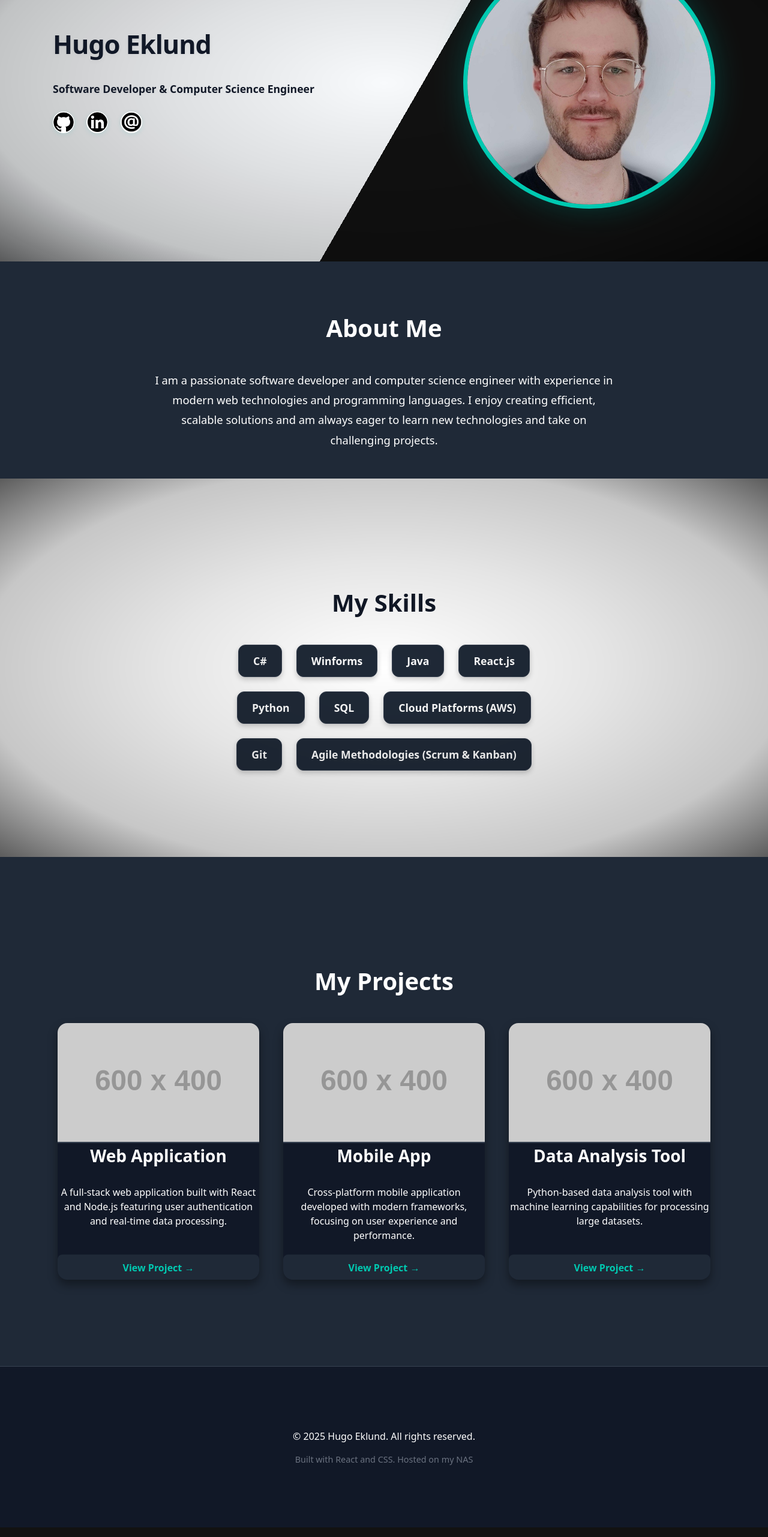
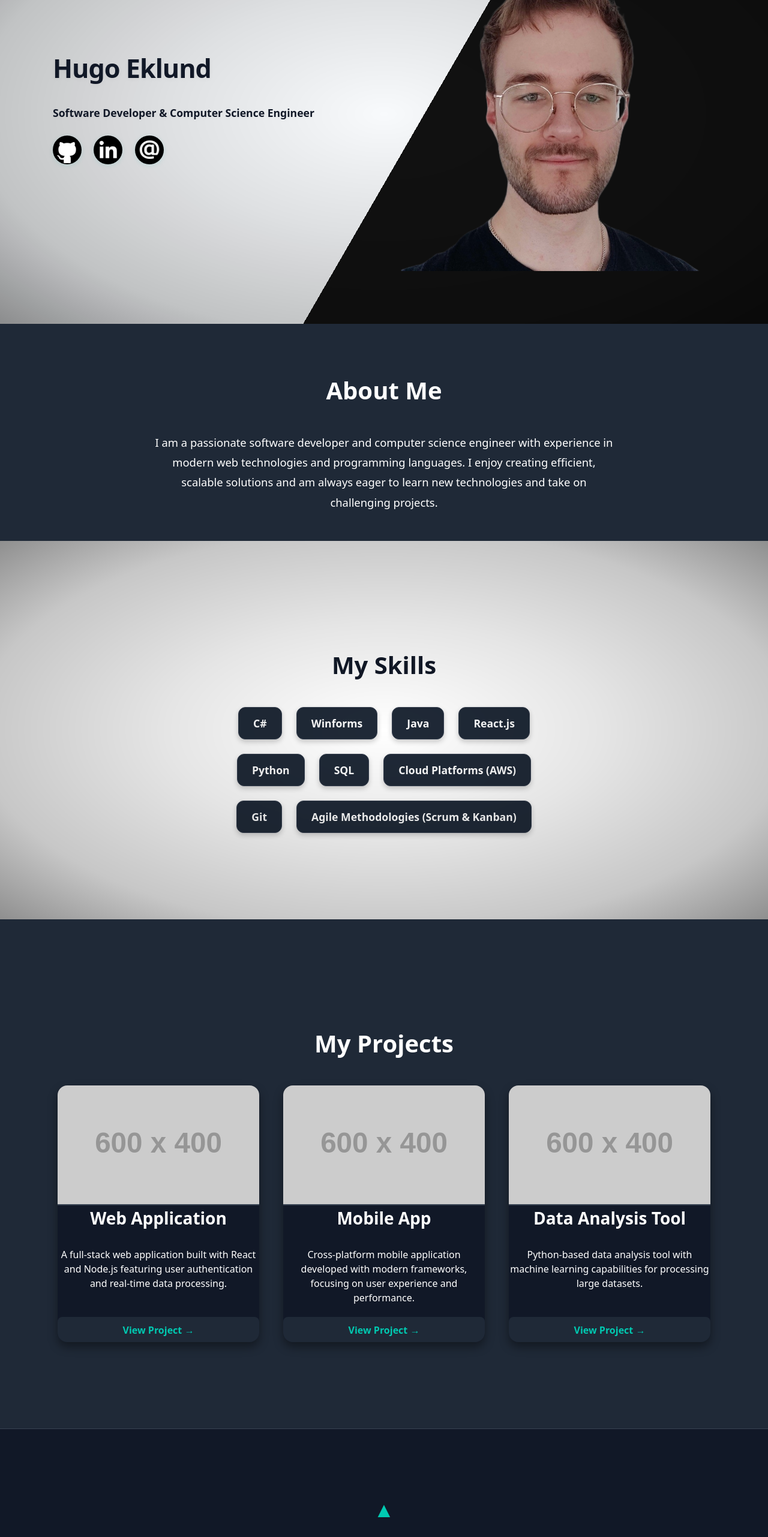
Before and after one commit to HugoEklund/PortfolioWeb, a React (Vite) app in the folder Frontend/: page / in a window 1280 px wide. Shown: the part 234-2797 px from the top of the page at 60% size. Built offline with nearby package versions, Linux system fonts and the light colour scheme.

Commit message:
new design

```diff
--- a/Frontend/src/App.css
+++ b/Frontend/src/App.css
@@ -35,7 +35,7 @@
 }
 
 .main-header {
-    /*background: linear-gradient(90deg, rgba(0,190,177,0.18) 0%, rgba(0,0,0,0.7) 100%), rgba(30,30,30,0.92);*/
+    background: linear-gradient(90deg, rgba(0,190,177,0.18) 0%, rgba(0,0,0,0.5) 100%), rgba(30,30,30,0.92);
     padding: 1rem 0;
     position: sticky;
     top: 0;
@@ -147,7 +147,7 @@
     text-shadow: 0 2px 8px rgba(0,0,0,0.04);
 }
 .social-icons {
-    margin-bottom: 2.25rem;
+    margin-bottom: 3rem;
     display: flex;
     flex-direction: row;
     gap: 1.1rem;
@@ -162,16 +162,6 @@
     z-index: 2;
     background: none;
     padding: 3rem 0 3rem 2rem;
-}
-.hero-image-container {
-    width: 420px;
-    height: 420px;
-    border-radius: 50%;
-    overflow: hidden;
-    border: 7px solid var(--accent-main);
-    box-shadow: 0 0 50px 0 rgba(0,190,177,0.28), 0 8px 40px rgba(0,0,0,0.28);
-    background: linear-gradient(135deg, var(--dark-grey-bg) 60%, var(--accent-main) 100%);
-    position: relative;
 }
 .hero-image {
     width: 100%;
@@ -190,10 +180,6 @@
     }
     .hero-text-content, .hero-image-wrapper {
         padding: 2rem 0;
-    }
-    .hero-image-container {
-        width: 220px;
-        height: 220px;
     }
 }
 
@@ -237,7 +223,7 @@
 
 .skill-item:hover {
     transform: translateY(-2px) scale(1.02);
-    background-color: var(--accent-dark);
+    background-color: var(--accent-main);
 }
 
 .skill-text {
@@ -331,7 +317,7 @@
 }
 
 .dropdown-menu {
-    /*background: linear-gradient(90deg, rgba(0,190,177,0.18) 0%, rgba(0,0,0,0.7) 100%), rgba(30,30,30,0.92);*/
+    background: linear-gradient(90deg, rgba(0,190,177,0.18) 0%, rgba(0,0,0,0.5) 100%), rgba(30,30,30,0.92);
     box-shadow: 0 4px 24px 0 rgba(0,190,177,0.13), 0 2px 12px rgba(0,0,0,0.38);
     border-radius: 0.5rem;
     min-width: 180px;
@@ -375,19 +361,19 @@
     position: absolute;
     z-index: 1;
     top: 0; left: 0; right: 0; bottom: 0;
-    background: radial-gradient(ellipse at center, rgba(0,0,0,0) 0%, rgba(0,0,0,0.10) 40%, rgba(0,0,0,0.22) 75%, rgba(0,0,0,0.64) 100%);
+    background: radial-gradient(ellipse at center, rgba(0,0,0,0) 0%, rgba(0,0,0,0.10) 40%, rgba(0,0,0,0.22) 75%, rgba(0, 0, 0, 0.44) 100%);
     opacity: 1;
     mix-blend-mode: multiply;
 }
 
 .social-icon-img {
-    width: 2.25rem;
-    height: 2.25rem;
+    width: 3rem;
+    height: 3rem;
     margin-right: 0.18rem;
     transition: transform 0.22s cubic-bezier(0.23,1,0.32,1), box-shadow 0.22s, background 0.22s;
     border-radius: 50%;
     box-shadow: 0 2px 8px rgba(0,190,177,0.12);
-    background: white;
+    background: black;
     padding: 0.08rem;
 }
 .social-icon-img:hover {
@@ -451,10 +437,6 @@ a:focus-visible {
     .social-icons {
         justify-content: center;
     }
-    .hero-image-container {
-        width: 500px;
-        height: 500px;
-    }
     .section-heading {
         font-size: 2rem;
     }
--- a/Frontend/src/App.jsx
+++ b/Frontend/src/App.jsx
@@ -110,14 +110,12 @@ const App = () => {
                                     </div>
                                 </div>
                                 <div className="hero-image-wrapper">
-                                    <div className="hero-image-container">
-                                        <img
+                                    <img
                                             src="/assets/selfie.png"
                                             alt="Hugo Eklund"
                                             className="hero-image"
                                             onError={(e) => { e.target.onerror = null; e.target.src = "https://placehold.co/400x400/9CA3AF/FFFFFF?text=Photo"; } } />
                                     </div>
-                                </div>
                             </div>
                         </section>
                         <section ref={aboutRef} className="about-section">
@@ -192,7 +190,26 @@ const App = () => {
                         </section>
                         <footer className="main-footer">
                             <div className="section-container">
-                                <p>&copy; {new Date().getFullYear()} Hugo Eklund. All rights reserved.</p>
+                                <button
+                                    className="to-top-btn"
+                                    aria-label="Scroll to top"
+                                    onClick={() => window.scrollTo({ top: 0, behavior: 'smooth' })}
+                                    style={{
+                                        display: 'block',
+                                        margin: '0 auto 1.5rem auto',
+                                        background: 'none',
+                                        border: 'none',
+                                        color: 'var(--accent-main)',
+                                        fontSize: '2.2rem',
+                                        cursor: 'pointer',
+                                        transition: 'color 0.2s',
+                                    }}
+                                    onMouseOver={e => e.currentTarget.style.color = '#fff'}
+                                    onMouseOut={e => e.currentTarget.style.color = 'var(--accent-main)'}
+                                >
+                                    ▲
+                                </button>
+                                <p>&copy; {new Date().getFullYear()} Hugo Eklund All rights reserved.</p>
                                 <p className="footer-text-secondary">Built with React and CSS. Hosted on my NAS</p>
                             </div>
                         </footer>
```
Also changed, not shown: Frontend/public/assets/selfie.png.
